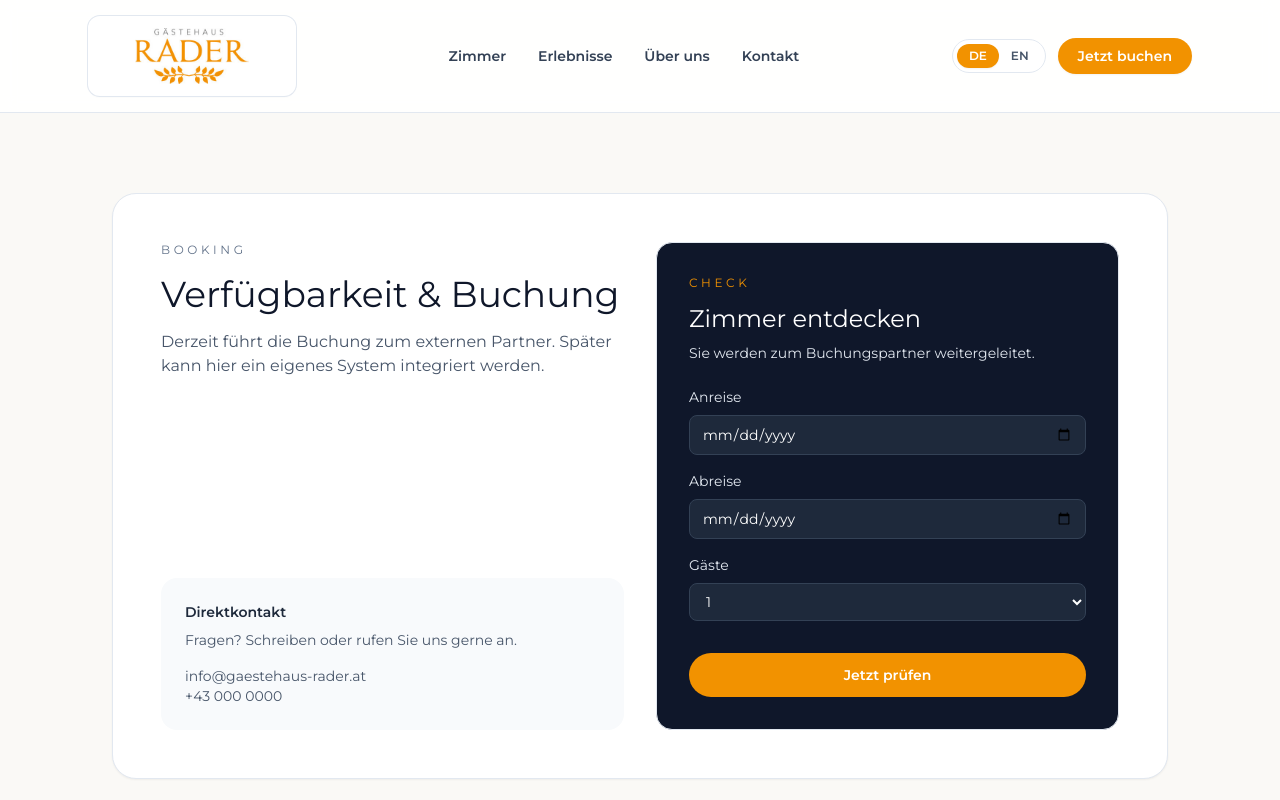
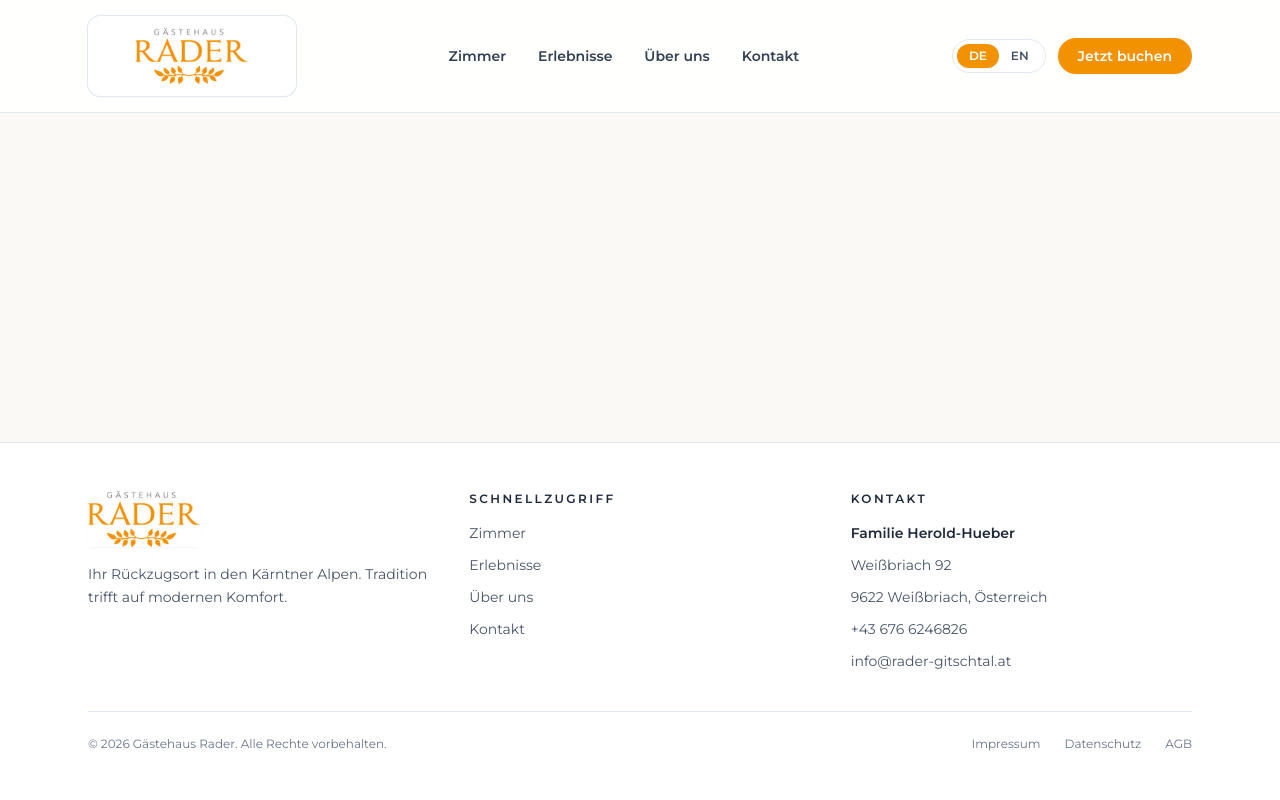
Before and after one commit to HLeonidas/gaestehaus-rader, a SvelteKit app: page /buchen in a window 1280 px wide. Shown: the top 800 px of the page. Built offline with nearby package versions, Linux system fonts and the light colour scheme.

Commit message:
fix image path in über uns

```diff
--- a/src/routes/buchen/+page.svelte
+++ b/src/routes/buchen/+page.svelte
@@ -1,65 +1,62 @@
 <script lang="ts">
 	import { t } from '$lib/i18n';
+	import { onMount } from 'svelte';
+
+	onMount(() => {
+		const win = window as Window & {
+			dw?: ((...args: unknown[]) => void) & { q?: unknown[][] };
+		};
+
+		type DwFn = ((...args: unknown[]) => void) & { q?: unknown[][] };
+		const dwFn: DwFn = function (...args: unknown[]) {
+			dwFn.q = dwFn.q || [];
+			dwFn.q.push(args);
+		};
+		win.dw = dwFn;
+
+		const container = document.getElementById('deskline-container');
+		if (container) {
+			container.innerHTML = '';
+		}
+
+		dwFn('settings', 'fa73de04-c8e1-4b05-b4a8-5697e2d52a1c', {
+			context: {
+				serviceIds: [],
+				productIds: [],
+			},
+			lang: 'de',
+		});
+
+		const existingScript = document.getElementById('deskline-script');
+		if (existingScript?.parentNode) {
+			existingScript.parentNode.removeChild(existingScript);
+		}
+
+		const script = document.createElement('script');
+		script.id = 'deskline-script';
+		script.async = true;
+		script.src =
+			'https://web5.deskline.net/start/ACCOKTN/fa73de04-c8e1-4b05-b4a8-5697e2d52a1c/index.js';
+		if (container) {
+			container.appendChild(script);
+		} else {
+			document.body.appendChild(script);
+		}
+		return () => {
+			const scriptEl = document.getElementById('deskline-script');
+			if (scriptEl?.parentNode) {
+				scriptEl.parentNode.removeChild(scriptEl);
+			}
+			if (container) {
+				container.innerHTML = '';
+			}
+			delete win.dw;
+		};
+	});
 </script>
 
 <svelte:head>
 	<title>{$t('booking.title')} · Gästehaus Rader</title>
 </svelte:head>
 
-<div class="mx-auto w-full max-w-6xl px-4 py-10 sm:px-6">
-
-<section class="grid gap-8 rounded-3xl border border-slate-200 bg-white p-8 shadow-sm lg:grid-cols-[1fr,1fr] lg:p-12">
-	<div class="flex flex-col justify-between">
-		<div>
-			<p class="text-xs uppercase tracking-[0.3em] text-slate-500">Booking</p>
-			<h1 class="mt-4 text-4xl">{$t('booking.title')}</h1>
-			<p class="mt-4 text-base text-slate-600">{$t('booking.body')}</p>
-		</div>
-		<div class="mt-10 rounded-2xl bg-slate-50 p-6 text-sm text-slate-600">
-			<p class="font-semibold text-slate-800">{$t('booking.direct.title')}</p>
-			<p class="mt-2 text-sm text-slate-600">{$t('booking.direct.body')}</p>
-			<p class="mt-4">info@gaestehaus-rader.at</p>
-			<p>+43 000 0000</p>
-		</div>
-	</div>
-	<div class="rounded-2xl border border-slate-200 bg-slate-900 p-8 text-white">
-		<p class="text-xs uppercase tracking-[0.3em] text-brand">Check</p>
-		<h2 class="mt-3 text-2xl">{$t('hero.cta.primary')}</h2>
-		<p class="mt-2 text-sm text-slate-200">{$t('booking.form.note')}</p>
-		<form class="mt-6 grid gap-4">
-			<label class="grid gap-2 text-sm">
-				<span class="text-slate-200">{$t('booking.form.checkin')}</span>
-				<input
-					type="date"
-					class="rounded-lg border border-slate-700 bg-slate-800 px-3 py-2 text-sm text-white focus:outline-none focus:ring-2 focus:ring-brand"
-				/>
-			</label>
-			<label class="grid gap-2 text-sm">
-				<span class="text-slate-200">{$t('booking.form.checkout')}</span>
-				<input
-					type="date"
-					class="rounded-lg border border-slate-700 bg-slate-800 px-3 py-2 text-sm text-white focus:outline-none focus:ring-2 focus:ring-brand"
-				/>
-			</label>
-			<label class="grid gap-2 text-sm">
-				<span class="text-slate-200">{$t('booking.form.guests')}</span>
-				<select
-					class="rounded-lg border border-slate-700 bg-slate-800 px-3 py-2 text-sm text-white focus:outline-none focus:ring-2 focus:ring-brand"
-				>
-					<option>1</option>
-					<option>2</option>
-					<option>3</option>
-					<option>4</option>
-					<option>5+</option>
-				</select>
-			</label>
-			<button
-				type="button"
-				class="mt-4 rounded-full bg-brand px-6 py-3 text-sm font-semibold text-white transition hover:bg-brand/90"
-			>
-				{$t('booking.form.cta')}
-			</button>
-		</form>
-	</div>
-</section>
-</div>
+<div id="deskline-container"></div>
--- a/src/routes/ueber-uns/+page.svelte
+++ b/src/routes/ueber-uns/+page.svelte
@@ -1,5 +1,8 @@
 <script lang="ts">
 	import { t } from '$lib/i18n';
+	import { base } from '$app/paths';
+
+	const withBase = (path: string) => `${base}${path}`;
 </script>
 
 <svelte:head>
@@ -24,7 +27,11 @@
           "
 					>
 						<!-- Replace src with your image -->
-						<img src="/images/familie.jpg" alt="Gästehaus Rader" class="h-full w-full object-cover" />
+						<img
+							src={withBase('/images/familie.jpg')}
+							alt="Gästehaus Rader"
+							class="h-full w-full object-cover"
+						/>
 						<!-- subtle overlay to match design softness -->
 					</div>
 
```
